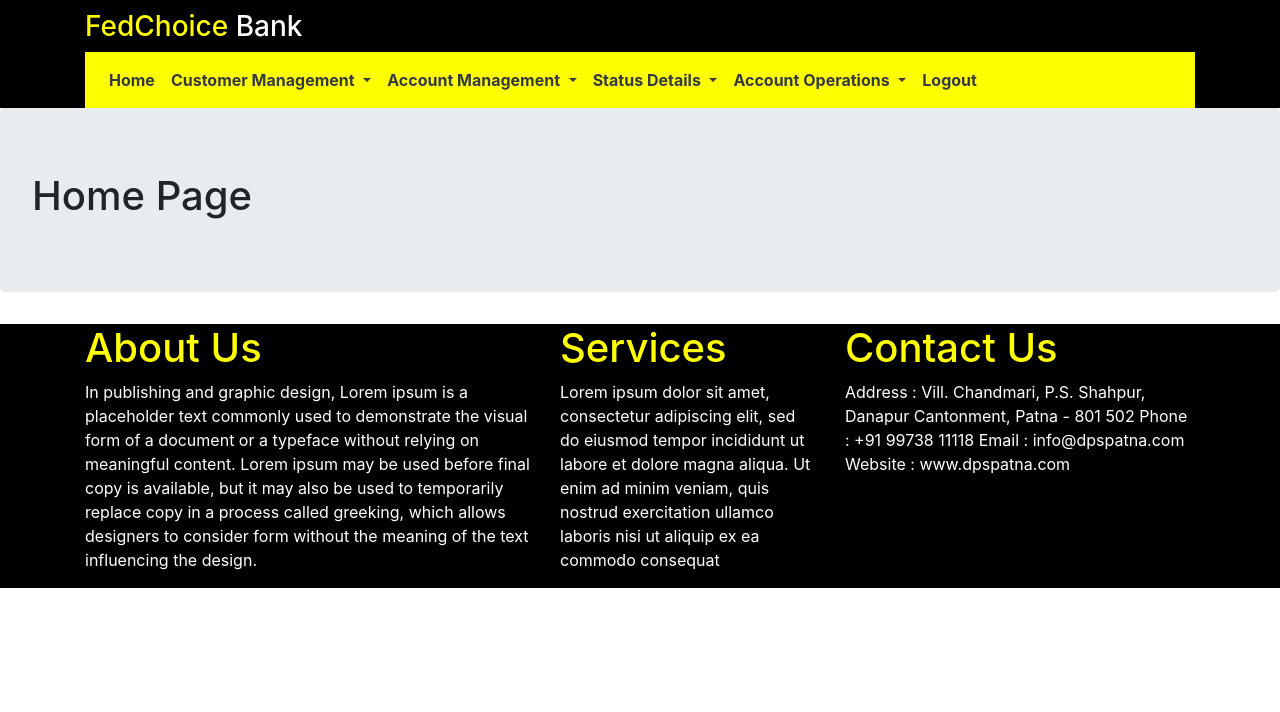
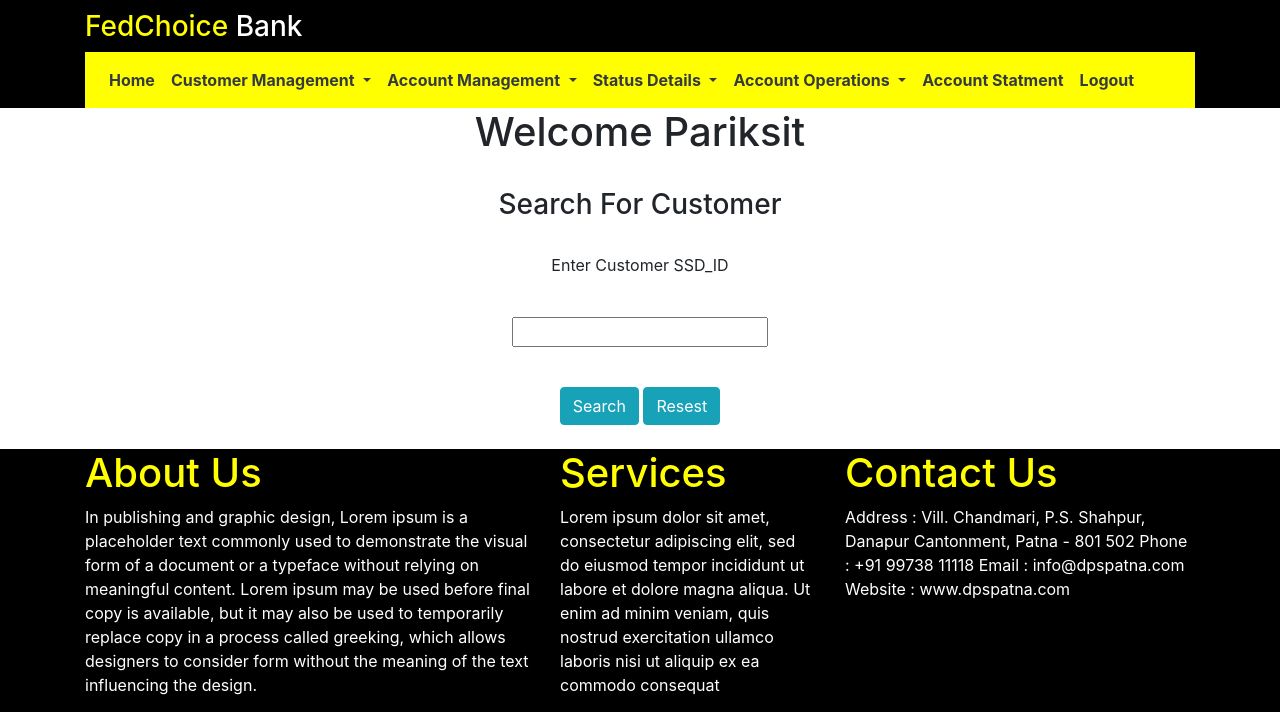
Before and after one commit to Parasmani300/BankRepo, a Flask app: page /home in a window 1280 px wide. Shown: the top 712 px of the page. Run offline with Flask 2, Linux system fonts and the light colour scheme; a user stored in the database is signed in; some libraries are stand-ins or nearby versions.

Commit message:
Changes Stable

```diff
--- a/FlaskTcs/RetailBank/routes.py
+++ b/FlaskTcs/RetailBank/routes.py
@@ -10,7 +10,15 @@ from sqlalchemy import Table,ForeignKey,create_engine
 
 @app.route('/home',methods=['GET', 'POST'])
 def home():
-
+	if request.method == "POST":
+		ssd_id_1=request.form["id"]
+		cust=Customer.query.filter_by(ssd_id=ssd_id_1).first()
+		if not cust:
+			flash(f'{ssd_id_1} not present in the database.','danger')
+			return redirect(url_for('home'))
+		else:
+			return render_template('customer_info.html',cust=cust)
+	return render_template("home.html")
 	return render_template('home.html',title='Home')
 
 @app.route('/index',methods=['GET','POST'])
--- a/FlaskTcs/RetailBank/templates/home.html
+++ b/FlaskTcs/RetailBank/templates/home.html
@@ -1,9 +1,22 @@
 {% extends 'base.html' %}
 
 {% block content %}
-
-<div class="jumbotron">
-	<h1>Home Page {{user}}</h1>
+<h1 style="text-align: center;">Welcome {{ current_user.login }}</h1>
+<br>
+<div style="text-align: center;">
+	<h3>Search For Customer</h3>
+	<br>
+	<form action="#" method="POST">
+		<p>Enter Customer SSD_ID </p>
+		<br>
+		<input type="text" name="id"></p>
+		<br>
+		<div>
+			<input class="btn btn-info" type="submit" value="Search">
+			<input class="btn btn-info" type="reset" value="Resest">
+		</div>
+	</form>
+	<br>
 </div>
 
 {% endblock %}
--- a/FlaskTcs/RetailBank/templates/includes/header.html
+++ b/FlaskTcs/RetailBank/templates/includes/header.html
@@ -14,7 +14,6 @@
                     </a>
                     <div class="dropdown-menu" aria-labelledby="navbarDropdownMenuLink">
                         <a class="dropdown-item" href="{{url_for('create_customer')}}">Create Customer</a>
-                        <a class="dropdown-item" href="{{url_for('customer_info')}}">Customer Info</a>
                         <a class="dropdown-item" href="{{url_for('delete')}}">Delete Customer</a>
                         <a class="dropdown-item" href="{{url_for('update_customer')}}">Update Customer</a>
                     </div>
@@ -50,6 +49,8 @@
                         <a class="dropdown-item" href="{{url_for('transfer_money')}}">Transfer Money</a>
                     </div>
                 </li>
+                <li class="nav-item"><a class="nav-link text-dark" href="{{url_for('account_statment')}}"><b>Account
+                            Statment</b></a></li>
                 <li class="nav-item"><a class="nav-link text-dark" href="{{url_for('logout')}}"><b>Logout</b></a></li>
             </ul>
         </nav>
```
Also changed, not shown: FlaskTcs/RetailBank/templates/customer_info.html (added, +35 -0 lines), FlaskTcs/RetailBank/templates/delete_customers.html (+12 -5 lines).
